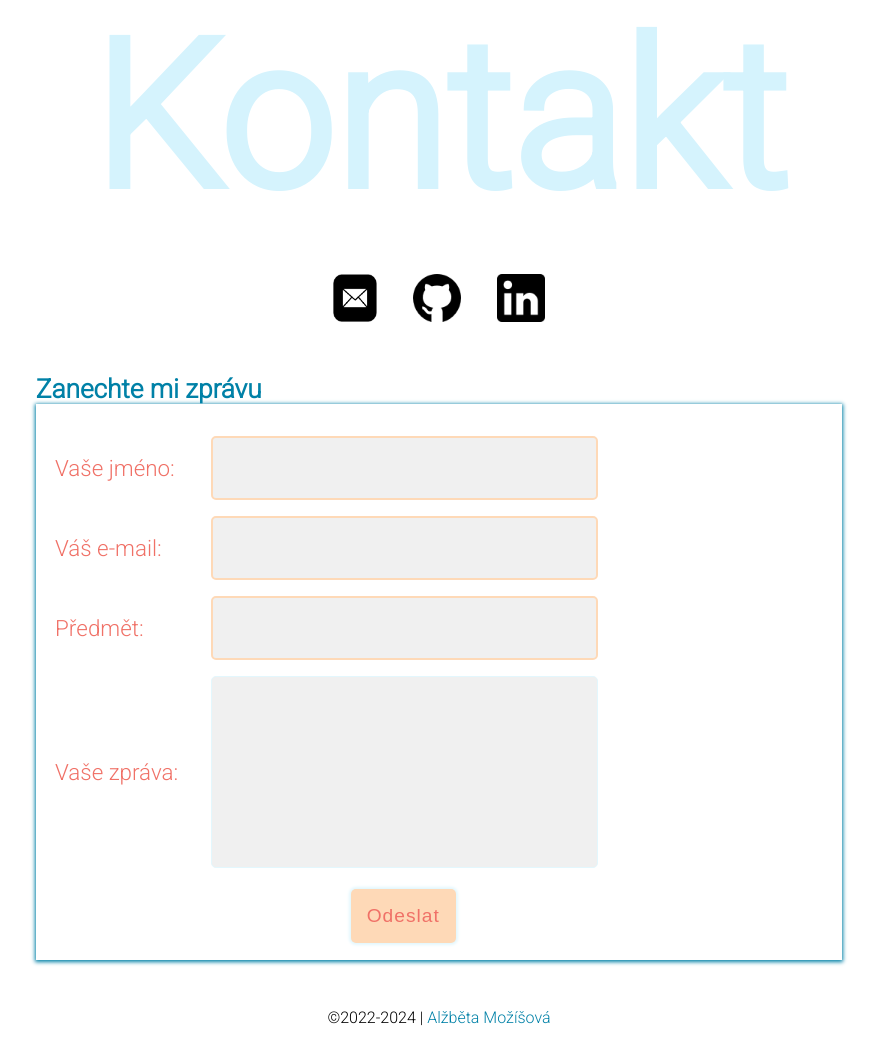
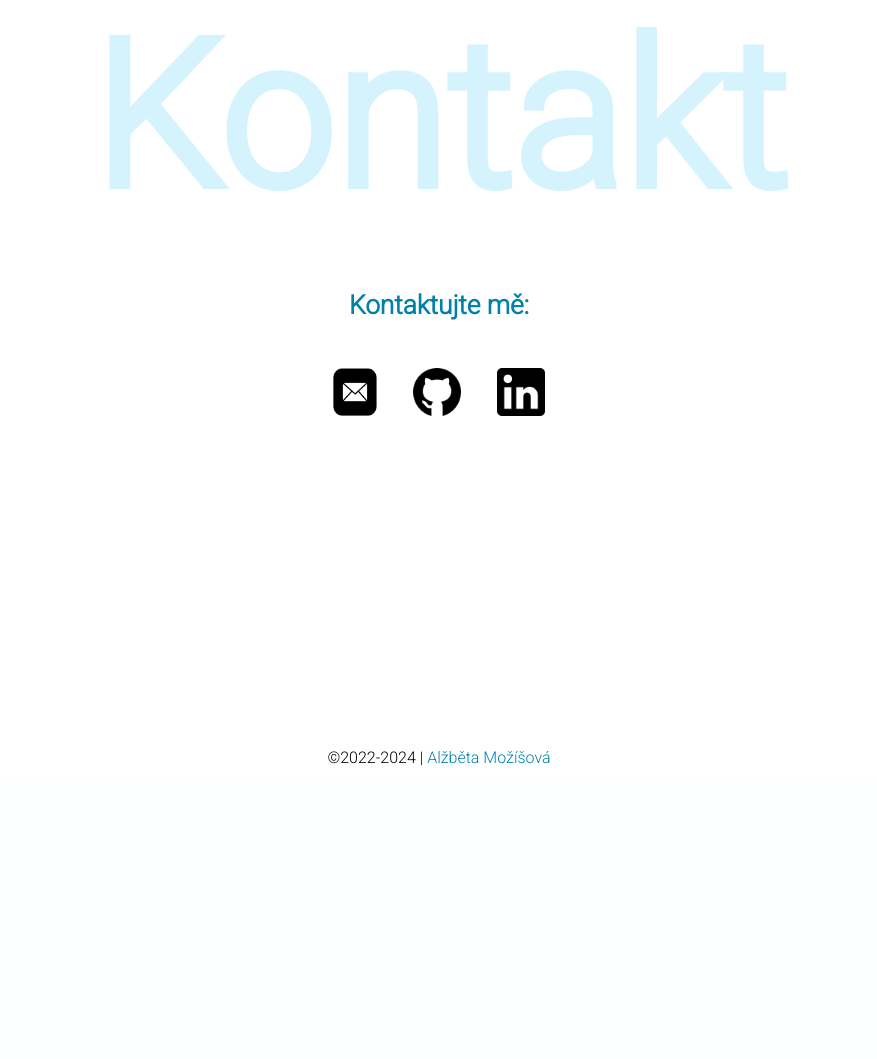
Before and after one commit to amozisova/portfolio, a PHP site: page / in a window 1280 px wide. Shown: the part 4337-5396 px from the top of the page, without its empty margins (201-1078 px from the left). After the commit the page ends 5103 px from the top, so only its background shows below. Run offline with PHP 8.4, Linux system fonts and the light colour scheme.

Commit message:
style and content update

```diff
--- a/index.php
+++ b/index.php
@@ -1,7 +1,3 @@
-<?php
-require_once 'email.php';
-?>
-
 <!DOCTYPE html>
 <html lang="cs-cz">
 
@@ -18,6 +14,7 @@ require_once 'email.php';
 </head>
 
 <body>
+<div class="content-wrapper">
     <div class="container" id="home">
         <nav class="navbar">
             <div class="nav_home">
@@ -67,7 +64,7 @@ require_once 'email.php';
                     <div class="contactIcons">
                         <a href="mailto:amozisova@gmail.com"><img src="img/icons/message.png" alt="message icon"></a>
                         <a href="https://github.com/amozisova" target="_blank"><img src="img/icons/github.png" alt="GitHub icon"></a>
-                        <a href="http://www.linkedin.com/in/mozisa" target="_blank"><img src="img/icons/linkedin-logo.png" alt="LinkedIn icon"></a>
+                        <a href="https://www.linkedin.com/in/mozisa" target="_blank"><img src="img/icons/linkedin-logo.png" alt="LinkedIn icon"></a>
                     </div>
                 </div>
 
@@ -344,70 +341,25 @@ require_once 'email.php';
                 <h1>Kontakt</h1>
             </header>
             <div class="contacts_wrapper">
-
+                <div class="contact_form_wrapper ">
+                    <header class="contact_title">
+                        <h3>Kontaktujte mě:</h3>
+                    </header>
+                </div>
                 <nav class="contactIcons">
                     <a href="mailto:amozisova@gmail.com"><img src="img/icons/message.png" alt="message icon"></a>
                     <a href="https://github.com/amozisova" target="_blank"><img src="img/icons/github.png" alt="GitHub icon"></a>
-                    <a href="http://www.linkedin.com/in/mozisa" target="_blank"><img src="img/icons/linkedin-logo.png" alt="LinkedIn icon"></a>
+                    <a href="https://www.linkedin.com/in/mozisa" target="_blank"><img src="img/icons/linkedin-logo.png" alt="LinkedIn icon"></a>
                 </nav>
-                <div class="contact_form_wrapper ">
-                    <header class="contact_title">
-                        <h3>Zanechte mi zprávu</h3>
-                    </header>
-                    <!-- displays form validation status from email.php -->
-                    <div class="php_formStatus" id="status">
-                        <?php echo $formStatus ? $formStatus : ''; ?>
-                    </div>
-
-                    <div class="contactbox">
-
-                        <form method="POST" action="email.php" id="contact-form">
-
-                            <label for="name">Vaše jméno:</label>
-                            <input type="text" id="name" name="name">
-                            <div class="formCheck">
-                                <img src="img/icons/error.png" class="failed">
-                                <img src="img/icons/check.png" class="passed">
-                                <div class="errorMessage"></div>
-                            </div>
-
-                            <label for="email">Váš e-mail:</label>
-                            <input type="email" id="email" name="email">
-                            <div class="formCheck">
-                                <img src="img/icons/error.png" class="failed">
-                                <img src="img/icons/check.png" class="passed">
-                                <div class="errorMessage"></div>
-                            </div>
-
-                            <label for="subject">Předmět:</label>
-                            <input type="text" id="subject" name="subject">
-                            <div class="formCheck">
-                                <img src="img/icons/error.png" class="failed">
-                                <img src="img/icons/check.png" class="passed">
-                                <div class="errorMessage"></div>
-                            </div>
-
-                            <label for="message">Vaše zpráva:</label>
-                            <textarea id="message" name="message" rows="8" cols="50"></textarea>
-                            <div class="formCheck">
-                                <img src="img/icons/error.png" class="failed">
-                                <img src="img/icons/check.png" class="passed">
-                                <div class="errorMessage"></div>
-                            </div>
-
-                            <button type="submit" class="form_button tab-button">Odeslat</button>
-
-                        </form>
-                    </div>
-                </div>
-                <footer class="copyright">
-                    ©2022-2024 |
-                    <a href="https://www.mozisa.eu">Alžběta Možíšová</a>
-                </footer>
             </div>
-
         </section>
     </div>
+
+
+    <footer class="copyright">
+        ©2022-2024 |&nbsp <a href="https://www.mozisa.eu">Alžběta Možíšová</a>
+    </footer>
+</div>
 
     <script src="js/script.js"></script>
 </body>
--- a/styles/style.css
+++ b/styles/style.css
@@ -27,6 +27,11 @@ body {
   padding: 0;
   text-rendering: optimizeSpeed;
   overflow-x: hidden;
+
+  min-height: 100vh;
+  display: flex;
+  flex-direction: column;
+
 }
 
 /* links */
@@ -38,7 +43,6 @@ a {
 a:hover {
   color: #F07167;
 }
-
 
 /*** main container ***/
 .container {
@@ -377,92 +381,12 @@ contact section
   font-size: 1.4rem;
 }
 
-.php_formStatus {
-  color: #F07167;
-  font-size: 1.5rem;
-}
+.copyright {
+ /* margin: 1rem 0 2rem; */
 
-/* form container */
-.contactbox {
-  background: #FFFFFF;
-  box-shadow: 0px 1px 4px 1px #0081A7;
-  color: #F07167;
-  margin: 0 auto;
-  padding: 4vh 1.5vw 1.5vh 1.5vw;
-  width: 60vw;
-}
-
-/* form styling */
-form {
-  display: grid;
-  gap: 1rem 0;
-  grid-template-columns: 2fr 6fr 3fr;
-  grid-template-rows: 1fr 1fr 1fr 3fr 1fr;
-}
-
-input,
-textarea {
-  background: #F0F0F0;
-  border-radius: 5px;
-  border: solid 1px #E3F7FD;
-  font: inherit;
-  resize: none;
-  margin: 0 1rem;
-}
-
-textarea {
-  white-space: pre-line;
-}
-
-input:valid {
-  border: solid 2px #FED9B7;
-}
-
-input:focus,
-textarea:focus {
-  background: #D5F3FD;
-  border: solid 1px #0081A7;
-  outline: none;
-}
-
-label {
-  align-self: center;
-  font-size: 1.4rem;
-}
-
-/* submit button */
-.form_button {
-  grid-row: 5/5;
-  grid-column: 2/2;
-  align-self: center;
-  justify-self: center;
-  width: auto;
-  border-radius: 5px;
-}
-
-/* container for JavaScript form validation status */
-.formCheck {
   display: flex;
-  flex-direction: row;
-}
-
-/* validation icons */
-.failed,
-.passed {
-  padding: 0.2rem;
-  height: auto;
-  width: 1.5vw;
-  position: absolute;
-  display: none;
-}
-
-.errorMessage {
-  padding: 2rem;
-}
-
-
-.copyright {
-  margin: 1rem 0 2rem;
+  margin: -2rem auto 0;
+  justify-content: center;
 }
 
 /***
@@ -631,35 +555,4 @@ responsive behaviour
     width: 72vw;
   }
 
-  form {
-    display: flex;
-    flex-direction: column;
-  }
-
-  input {
-    height: 8vh;
-    width: 60vw;
-  }
-
-  textarea {
-    height: 15vh;
-    width: 60vw;
-  }
-
-  .formCheck {
-    display: flex;
-    flex-direction: column;
-    align-items: center;
-  }
-
-  .failed,
-  .passed {
-    position: static;
-    width: 5vw;
-  }
-
-  .errorMessage {
-    padding: 0.4rem 0 1rem;
-  }
-
 }
```
